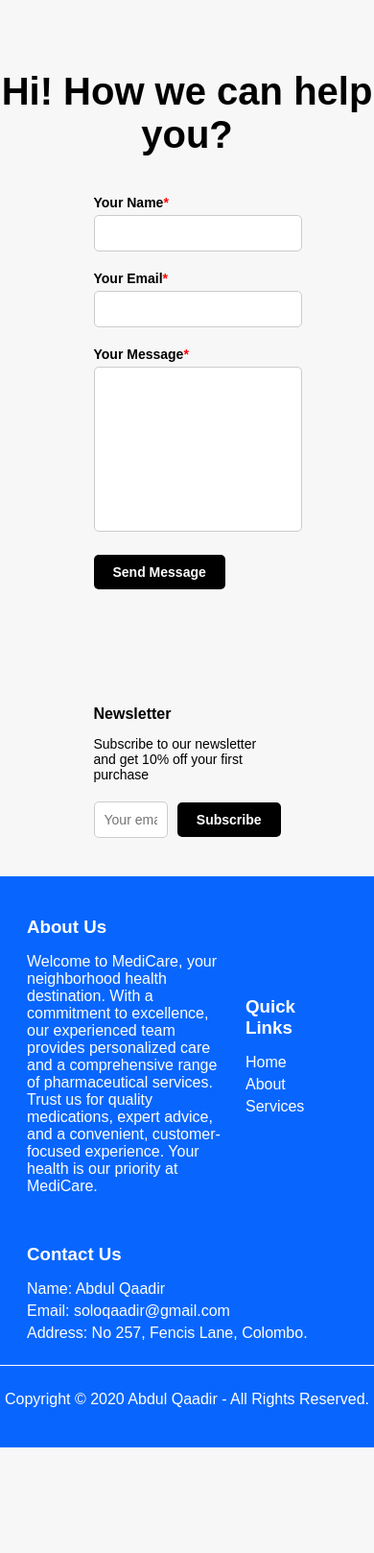
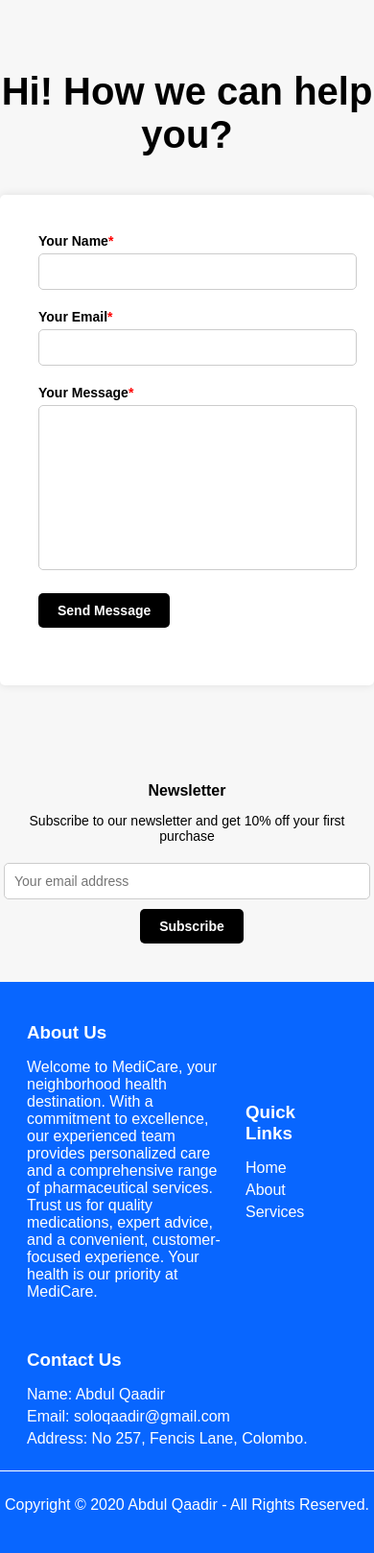
Before and after one commit to AbQaadir/MediCare, a PHP site: page /medicare/contact-us.php in a window 390 px wide; the page is wider, and only the part inside the window is pictured. Shown: the part 122-1740 px from the top of that part at 96% size. Before the commit the page ends 1630 px from the top of that part, so only its background shows below. Run offline with PHP 8.4, Linux system fonts and the light colour scheme.

Commit message:
final before cart intergration

```diff
--- a/style.css
+++ b/style.css
@@ -217,10 +217,20 @@
     color: #000;
 }
 
-.contact-us .form {
+/* .contact-us .form {
     width: 50%;
     margin: 0 auto;
+} */
+
+.contact-us .form {
+    max-width: 600px;
+    margin: 0 auto;
+    padding: 40px;
+    background-color: #fff;
+    box-shadow: 0 0 10px rgba(0, 0, 0, 0.1);
+    border-radius: 5px;
 }
+
 
 .contact-us .form .form-group {
     margin-bottom: 20px;
@@ -276,10 +286,19 @@
 	padding: 40px 0;
 }
 
-.shop-newsletter .inner {
+/* .shop-newsletter .inner {
 	width: 50%;
 	margin: 0 auto;
+} */
+
+.shop-newsletter .inner {
+    width: 100%;
+    margin: 0 auto;
+    padding: 0 15px;
+    box-sizing: border-box;
 }
+
+
 
 .shop-newsletter .inner h4 {
 	font-size: 16px;
@@ -297,10 +316,12 @@
 .shop-newsletter .inner .newsletter-inner {
 	display: flex;
 	align-items: center;
+    justify-content: space-between;
 }
 
 .shop-newsletter .inner .newsletter-inner input {
 	width: 100%;
+    max-width: 400px;
 	padding: 10px;
 	font-size: 14px;
 	color: #000;
@@ -325,3 +346,20 @@
 	background-color: #ff0000;
 	color: #fff;
 }
+
+
+@media (max-width: 767px) {
+    .shop-newsletter .inner h4,
+    .shop-newsletter .inner p {
+        text-align: center;
+    }
+
+    .shop-newsletter .inner .newsletter-inner {
+        flex-direction: column;
+        align-items: center;
+    }
+
+    .shop-newsletter .inner .newsletter-inner input {
+        margin-bottom: 10px;
+    }
+}
```
Also changed, not shown: config/views/upload.view.php (+10 -5 lines).
